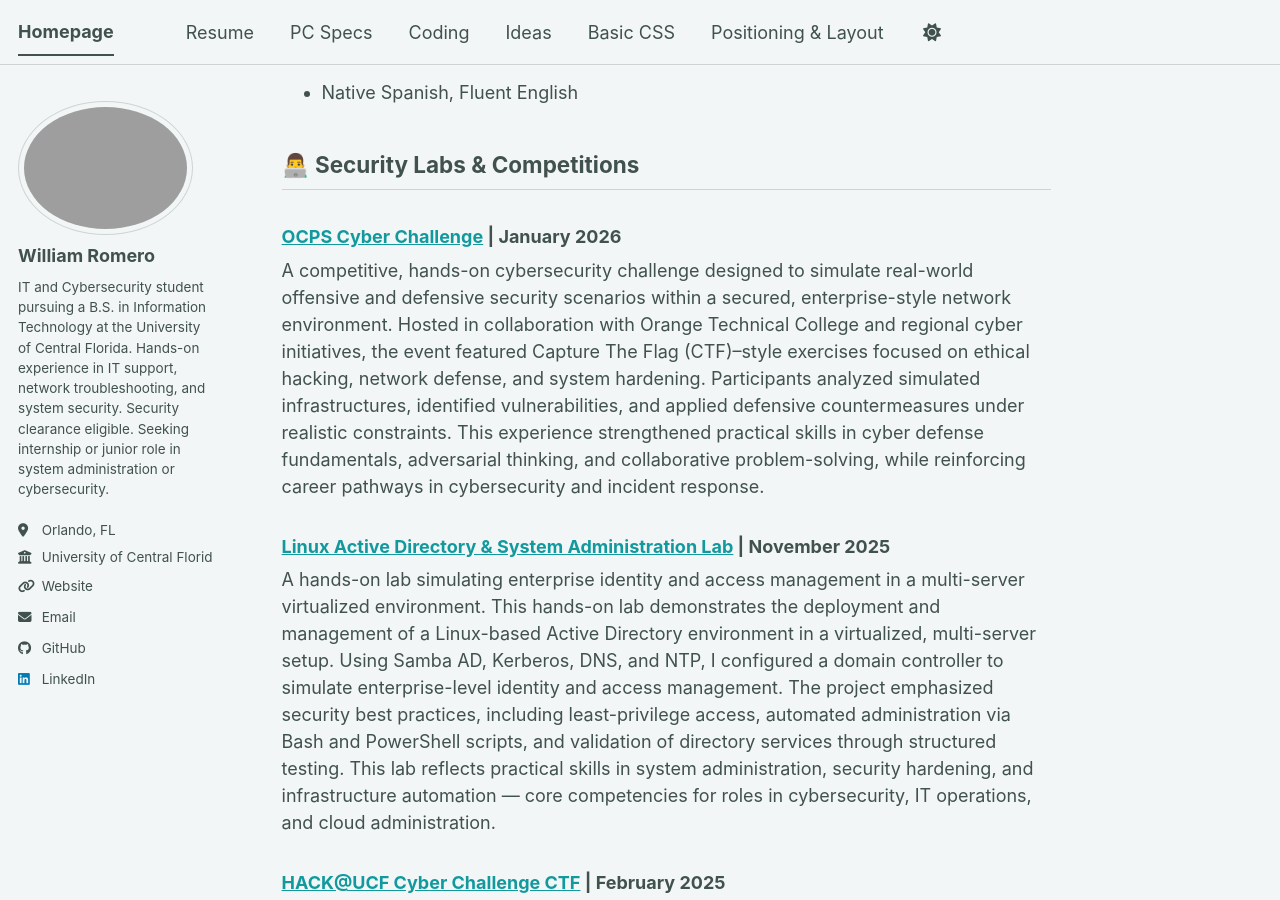
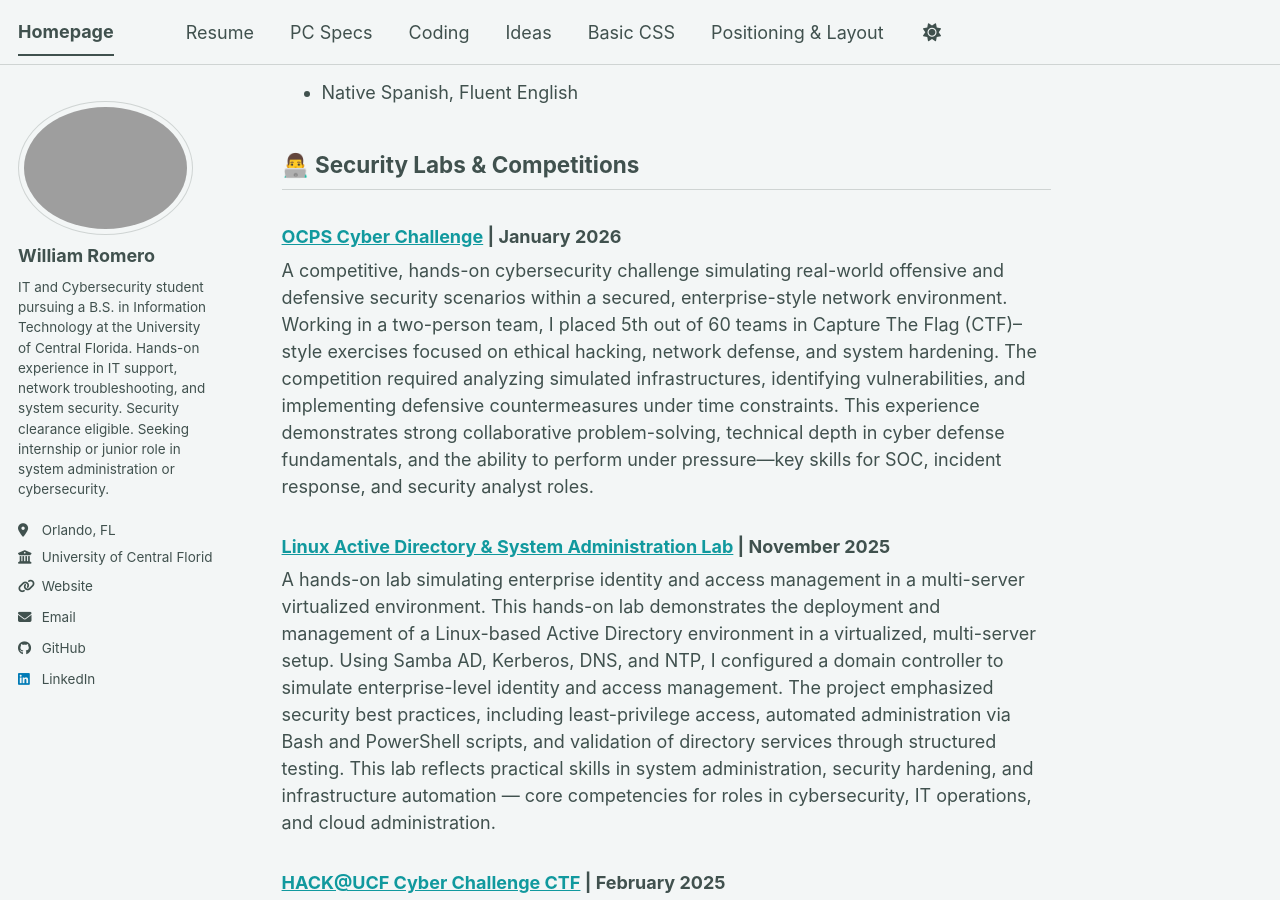
Before and after one commit to williamromero11/williamromero11.github.io, a Jekyll site: the page built from _pages/about.md, in a window 1280 px wide and 900 px high, scrolled down 1756 px. Built offline with Jekyll 4.4.1, drawn with Linux system fonts in a browser that asks for light colours; a script bundle is joined from its source files by our own code; library files that are not in the unit come from our copies.

Commit message:
Revise OCPS Cyber Challenge description and achievements
Updated the description of the OCPS Cyber Challenge to include personal achievement and emphasize collaborative problem-solving and technical skills relevant to cybersecurity roles.

```diff
--- a/_pages/about.md
+++ b/_pages/about.md
@@ -47,7 +47,7 @@
 ## 👨‍💻 Security Labs & Competitions
 
 ### [OCPS Cyber Challenge](https://hackucf.org/cyber-challenge) | January 2026
-A competitive, hands-on cybersecurity challenge designed to simulate real-world offensive and defensive security scenarios within a secured, enterprise-style network environment. Hosted in collaboration with Orange Technical College and regional cyber initiatives, the event featured Capture The Flag (CTF)–style exercises focused on ethical hacking, network defense, and system hardening. Participants analyzed simulated infrastructures, identified vulnerabilities, and applied defensive countermeasures under realistic constraints. This experience strengthened practical skills in cyber defense fundamentals, adversarial thinking, and collaborative problem-solving, while reinforcing career pathways in cybersecurity and incident response.
+A competitive, hands-on cybersecurity challenge simulating real-world offensive and defensive security scenarios within a secured, enterprise-style network environment. Working in a two-person team, I placed 5th out of 60 teams in Capture The Flag (CTF)–style exercises focused on ethical hacking, network defense, and system hardening. The competition required analyzing simulated infrastructures, identifying vulnerabilities, and implementing defensive countermeasures under time constraints. This experience demonstrates strong collaborative problem-solving, technical depth in cyber defense fundamentals, and the ability to perform under pressure—key skills for SOC, incident response, and security analyst roles.
 
 ### [Linux Active Directory & System Administration Lab](https://github.com/williamromero11/linux-active-directory-lab) | November 2025
 A hands-on lab simulating enterprise identity and access management in a multi-server virtualized environment. This hands-on lab demonstrates the deployment and management of a Linux-based Active Directory environment in a virtualized, multi-server setup. Using Samba AD, Kerberos, DNS, and NTP, I configured a domain controller to simulate enterprise-level identity and access management. The project emphasized security best practices, including least-privilege access, automated administration via Bash and PowerShell scripts, and validation of directory services through structured testing. This lab reflects practical skills in system administration, security hardening, and infrastructure automation — core competencies for roles in cybersecurity, IT operations, and cloud administration.
```
